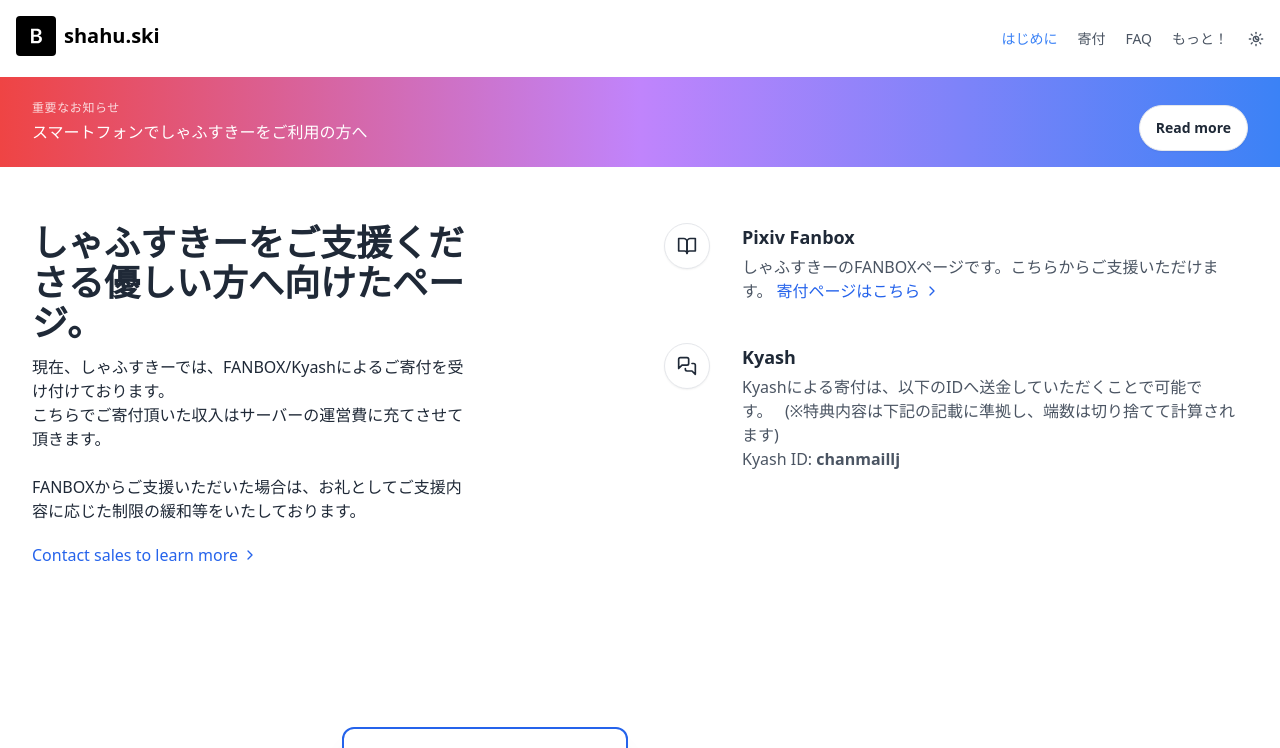
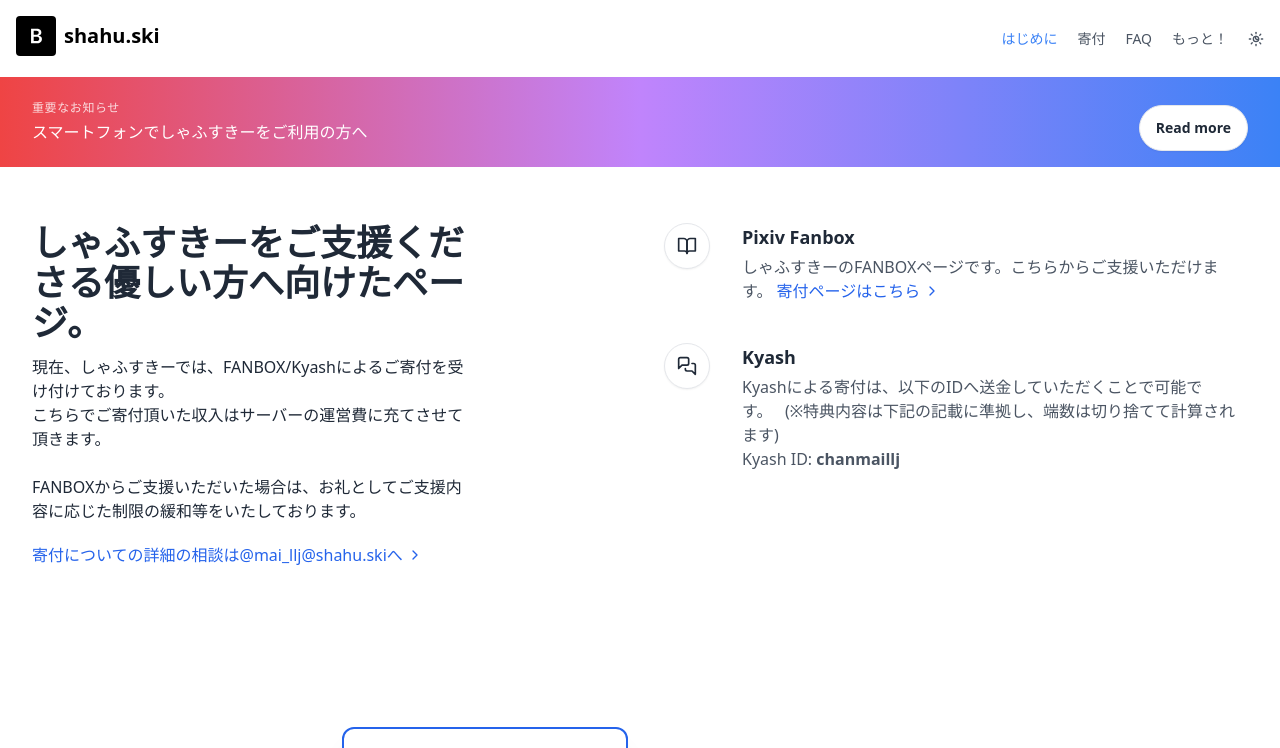
Before and after one commit to team-shahu/shahu.ski-portal, a Vue app: page /donate in a window 1280 px wide. Shown: the top 748 px of the page. Built offline with nearby package versions, Linux system fonts and the light colour scheme; what microcms-js-sdk would draw is missing.

Commit message:
update: リンク更新

```diff
--- a/src/pages/Donate.vue
+++ b/src/pages/Donate.vue
@@ -13,8 +13,8 @@
             FANBOXからご支援いただいた場合は、お礼としてご支援内容に応じた制限の緩和等をいたしております。
         </p>
         <p class="mt-5">
-            <a class="inline-flex items-center gap-x-1 font-medium text-blue-600 dark:text-blue-500" href="#">
-            Contact sales to learn more
+            <a class="inline-flex items-center gap-x-1 font-medium text-blue-600 dark:text-blue-500" href="https://shahu.ski/@mai_llj">
+            寄付についての詳細の相談は@mai_llj@shahu.skiへ
             <svg class="flex-shrink-0 w-4 h-4 transition ease-in-out group-hover:translate-x-1" xmlns="http://www.w3.org/2000/svg" width="24" height="24" viewBox="0 0 24 24" fill="none" stroke="currentColor" stroke-width="2" stroke-linecap="round" stroke-linejoin="round"><path d="m9 18 6-6-6-6"/></svg>
             </a>
         </p>
```
